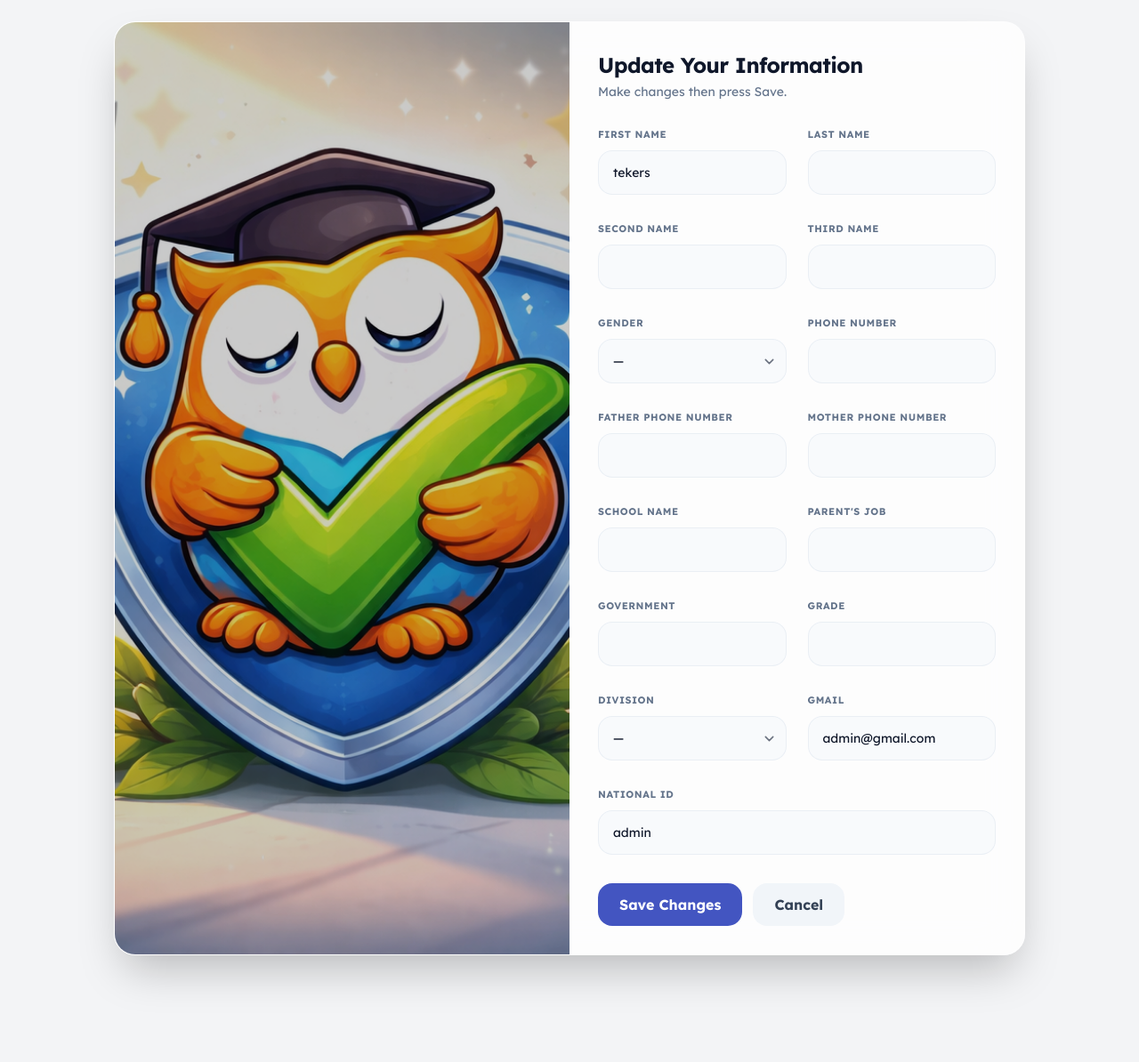
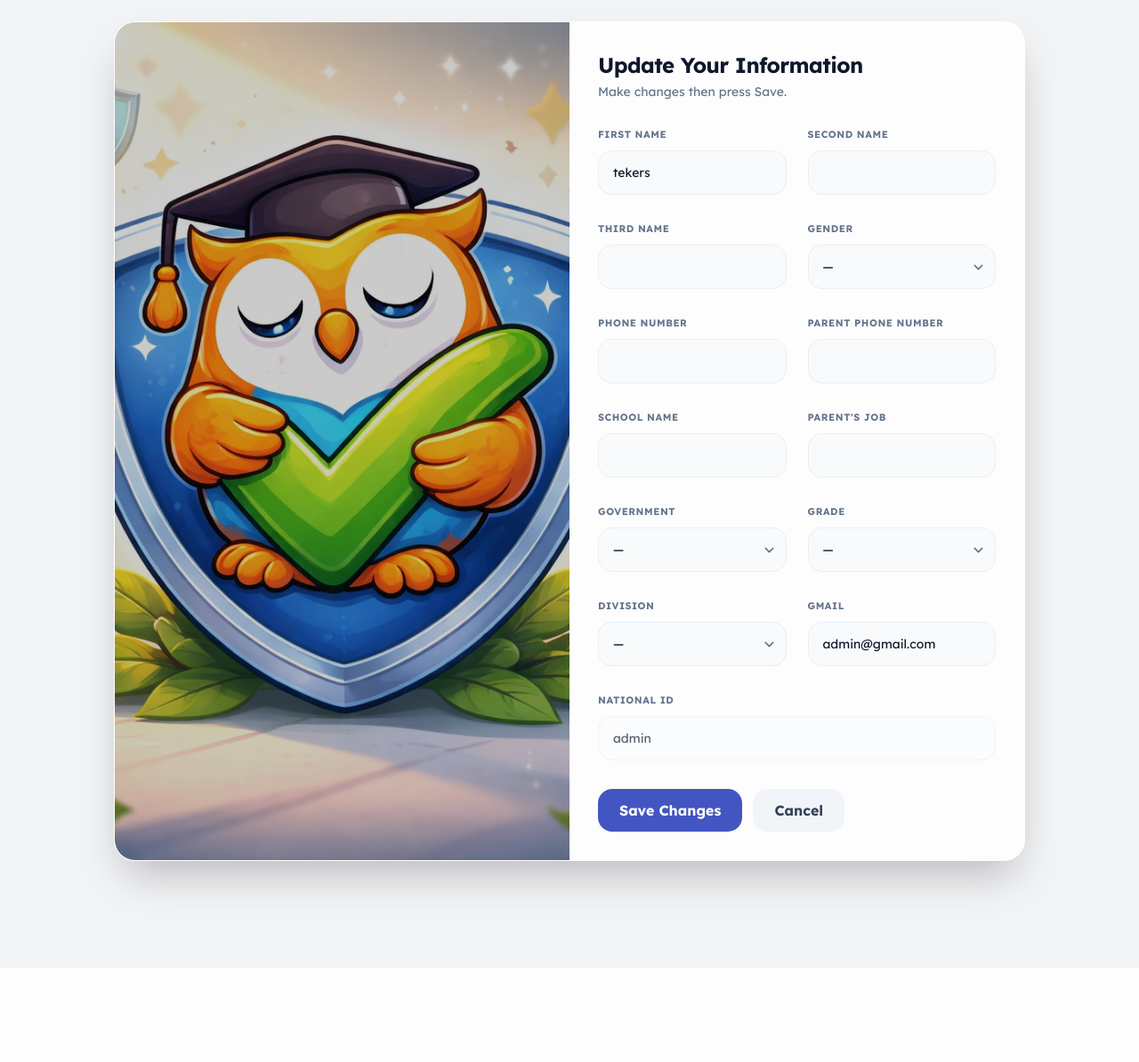
Before and after one commit to omarhesham1010/Teach, a Django app: page /profile/edit/ in a window 1280 px wide. Shown: the part 55-1249 px from the top of the page at 89% size. After the commit the page ends 1077 px from the top, so only its background shows below. Run offline with Django 5.2, Linux system fonts and the light colour scheme; a user stored in the database is signed in; some libraries are stand-ins or nearby versions.

Commit message:
Edit Profile User Page, Save changes button and Cancel edit button

```diff
--- a/myproject/teach/models.py
+++ b/myproject/teach/models.py
@@ -108,7 +108,7 @@ class User(AbstractBaseUser, PermissionsMixin):
     # Contact
     phone_number = models.CharField(max_length=20, blank=True, default='')
     father_phone_number = models.CharField(max_length=20, blank=True, default='')
-    mother_phone_number = models.CharField(max_length=20, unique=True, blank=True, null=True)
+    # mother_phone_number = models.CharField(max_length=20, blank=True, default='')
 
     # School info
     school_name = models.CharField(max_length=120, blank=True, default='')
--- a/myproject/teach/urls.py
+++ b/myproject/teach/urls.py
@@ -11,7 +11,7 @@ urlpatterns = [
     path("instructor/", views.instructor, name="instructor"),
     path("courses/", views.courses, name="courses"),
     path("course-details/", views.course_details, name="course_details"),
-    path("course-content/", views.course_content, name="course_content"),
+    path("course-content/", views.course_content, name="course_content"),##################
     path("assignment/", views.assignment, name="assignment"),
     path("enrollment/", views.enrollment, name="enrollment"),
     path("signup/", views.signup, name="signup"),
@@ -24,6 +24,6 @@ urlpatterns = [
     path("notes/", views.notes_view, name="notes"),
     path("discussion/", views.discussion_view, name="discussion"),
     path("wallet/add/", views.add_money_to_wallet, name="add_money_to_wallet"),
-    path("course-content/", views.course_content, name="course_content_static"),
+    path("course-content/", views.course_content, name="course_content_static"), ##################
     path("api/toggle-theme/", views.toggle_theme, name="toggle_theme"),
 ]
--- a/myproject/teach/views.py
+++ b/myproject/teach/views.py
@@ -223,7 +223,7 @@ def edit_user_profile(request):
         user.gender = request.POST.get("gender", "")
         user.phone_number = request.POST.get("phone_number", "")
         user.father_phone_number = request.POST.get("father_phone_number", "")
-        user.mother_phone_number = request.POST.get("mother_phone_number", "")
+        # user.mother_phone_number = request.POST.get("mother_phone_number", "")
         user.school_name = request.POST.get("school_name", "")
         user.parents_job = request.POST.get("parents_job", "")
         user.government = request.POST.get("government", "")
--- a/myproject/templates/teach/edit_user_profile.html
+++ b/myproject/templates/teach/edit_user_profile.html
@@ -1,6 +1,7 @@
 {% load static %}
 <!DOCTYPE html>
 <html class="light" lang="en">
+
 <head>
   <meta charset="utf-8" />
   <meta content="width=device-width, initial-scale=1.0" name="viewport" />
@@ -17,7 +18,8 @@
 <body class="bg-background-light dark:bg-background-dark text-slate-900 dark:text-slate-100 pb-24">
 
   <!-- NAV -->
-  <nav class="sticky top-0 z-50 bg-white/80 dark:bg-slate-900/80 backdrop-blur-md px-4 py-3 border-b border-slate-200 dark:border-slate-800 flex items-center justify-between">
+  <nav
+    class="sticky top-0 z-50 bg-white/80 dark:bg-slate-900/80 backdrop-blur-md px-4 py-3 border-b border-slate-200 dark:border-slate-800 flex items-center justify-between">
     <a href="{% url 'profile' %}" class="flex items-center gap-2">
       <span class="material-icons-outlined text-primary">arrow_back</span>
       <span class="font-bold text-lg tracking-tight">Edit Profile</span>
@@ -31,16 +33,14 @@
     <div class="max-w-5xl mx-auto">
 
 
-      <section class="bg-white/80 dark:bg-slate-900/70 backdrop-blur-xl border border-white/30 dark:border-slate-800/60 rounded-3xl shadow-2xl overflow-hidden">
+      <section
+        class="bg-white/80 dark:bg-slate-900/70 backdrop-blur-xl border border-white/30 dark:border-slate-800/60 rounded-3xl shadow-2xl overflow-hidden">
         <div class="grid grid-cols-1 md:grid-cols-2">
 
 
           <div class="relative w-full h-56 md:h-auto">
-            <img
-              src="{% static 'teach/img/edit.png' %}"
-              alt="Edit Profile"
-              class="absolute inset-0 w-full h-full object-cover"
-            />
+            <img src="{% static 'teach/img/edit.png' %}" alt="Edit Profile"
+              class="absolute inset-0 w-full h-full object-cover" />
             <div class="absolute inset-0 bg-black/20"></div>
           </div>
 
@@ -58,101 +58,136 @@
 
               <!-- First Name -->
               <div class="space-y-2">
-                <label class="text-[11px] font-bold tracking-wider text-slate-500 dark:text-slate-400 uppercase">First Name</label>
-                <input name="first_name" value="{{ user.first_name|default:'' }}" class="w-full rounded-2xl px-4 py-3.5 text-sm bg-slate-50 dark:bg-slate-900/40 border border-slate-200/60 dark:border-slate-700/50 focus:ring-2 focus:ring-primary/40">
-              </div>
-
-              <!-- Last Name -->
-              <div class="space-y-2">
-                <label class="text-[11px] font-bold tracking-wider text-slate-500 dark:text-slate-400 uppercase">Last Name</label>
-                <input name="last_name" value="{{ user.last_name|default:'' }}" class="w-full rounded-2xl px-4 py-3.5 text-sm bg-slate-50 dark:bg-slate-900/40 border border-slate-200/60 dark:border-slate-700/50 focus:ring-2 focus:ring-primary/40">
+                <label class="text-[11px] font-bold tracking-wider text-slate-500 dark:text-slate-400 uppercase">First
+                  Name</label>
+                <input name="first_name" value="{{ user.first_name|default:'' }}"
+                  class="w-full rounded-2xl px-4 py-3.5 text-sm bg-slate-50 dark:bg-slate-900/40 border border-slate-200/60 dark:border-slate-700/50 focus:ring-2 focus:ring-primary/40">
               </div>
 
               <!-- Second Name -->
               <div class="space-y-2">
-                <label class="text-[11px] font-bold tracking-wider text-slate-500 dark:text-slate-400 uppercase">Second Name</label>
-                <input name="second_name" value="{{ user.second_name|default:'' }}" class="w-full rounded-2xl px-4 py-3.5 text-sm bg-slate-50 dark:bg-slate-900/40 border border-slate-200/60 dark:border-slate-700/50 focus:ring-2 focus:ring-primary/40">
+                <label class="text-[11px] font-bold tracking-wider text-slate-500 dark:text-slate-400 uppercase">Second
+                  Name</label>
+                <input name="second_name" value="{{ user.second_name|default:'' }}"
+                  class="w-full rounded-2xl px-4 py-3.5 text-sm bg-slate-50 dark:bg-slate-900/40 border border-slate-200/60 dark:border-slate-700/50 focus:ring-2 focus:ring-primary/40">
               </div>
 
               <!-- Third Name -->
               <div class="space-y-2">
-                <label class="text-[11px] font-bold tracking-wider text-slate-500 dark:text-slate-400 uppercase">Third Name</label>
-                <input name="third_name" value="{{ user.third_name|default:'' }}" class="w-full rounded-2xl px-4 py-3.5 text-sm bg-slate-50 dark:bg-slate-900/40 border border-slate-200/60 dark:border-slate-700/50 focus:ring-2 focus:ring-primary/40">
+                <label class="text-[11px] font-bold tracking-wider text-slate-500 dark:text-slate-400 uppercase">Third
+                  Name</label>
+                <input name="third_name" value="{{ user.third_name|default:'' }}"
+                  class="w-full rounded-2xl px-4 py-3.5 text-sm bg-slate-50 dark:bg-slate-900/40 border border-slate-200/60 dark:border-slate-700/50 focus:ring-2 focus:ring-primary/40">
               </div>
 
               <!-- Gender -->
               <div class="space-y-2">
-                <label class="text-[11px] font-bold tracking-wider text-slate-500 dark:text-slate-400 uppercase">Gender</label>
-                <select name="gender" class="w-full rounded-2xl px-4 py-3.5 text-sm bg-slate-50 dark:bg-slate-900/40 border border-slate-200/60 dark:border-slate-700/50 focus:ring-2 focus:ring-primary/40">
+                <label
+                  class="text-[11px] font-bold tracking-wider text-slate-500 dark:text-slate-400 uppercase">Gender</label>
+                <select name="gender"
+                  class="w-full rounded-2xl px-4 py-3.5 text-sm bg-slate-50 dark:bg-slate-900/40 border border-slate-200/60 dark:border-slate-700/50 focus:ring-2 focus:ring-primary/40">
                   <option value="" {% if not user.gender %}selected{% endif %}>—</option>
-                  <option value="Male" {% if user.gender == "Male" %}selected{% endif %}>Male</option>
-                  <option value="Female" {% if user.gender == "Female" %}selected{% endif %}>Female</option>
+                  {% for val, label in user.GENDER_CHOICES %}
+                  <option value="{{ val }}" {% if user.gender == val %}selected{% endif %}>{{ label }}</option>
+                  {% endfor %}
                 </select>
               </div>
 
               <!-- Phone -->
               <div class="space-y-2">
-                <label class="text-[11px] font-bold tracking-wider text-slate-500 dark:text-slate-400 uppercase">Phone Number</label>
-                <input name="phone_number" value="{{ user.phone_number|default:'' }}" class="w-full rounded-2xl px-4 py-3.5 text-sm bg-slate-50 dark:bg-slate-900/40 border border-slate-200/60 dark:border-slate-700/50 focus:ring-2 focus:ring-primary/40">
+                <label class="text-[11px] font-bold tracking-wider text-slate-500 dark:text-slate-400 uppercase">Phone
+                  Number</label>
+                <input name="phone_number" value="{{ user.phone_number|default:'' }}"
+                  class="w-full rounded-2xl px-4 py-3.5 text-sm bg-slate-50 dark:bg-slate-900/40 border border-slate-200/60 dark:border-slate-700/50 focus:ring-2 focus:ring-primary/40">
               </div>
 
               <!-- Father Phone -->
               <div class="space-y-2">
-                <label class="text-[11px] font-bold tracking-wider text-slate-500 dark:text-slate-400 uppercase">Father Phone Number</label>
-                <input name="father_phone_number" value="{{ user.father_phone_number|default:'' }}" class="w-full rounded-2xl px-4 py-3.5 text-sm bg-slate-50 dark:bg-slate-900/40 border border-slate-200/60 dark:border-slate-700/50 focus:ring-2 focus:ring-primary/40">
+                <label class="text-[11px] font-bold tracking-wider text-slate-500 dark:text-slate-400 uppercase">Parent
+                  Phone Number</label>
+                <input name="father_phone_number" value="{{ user.father_phone_number|default:'' }}"
+                  class="w-full rounded-2xl px-4 py-3.5 text-sm bg-slate-50 dark:bg-slate-900/40 border border-slate-200/60 dark:border-slate-700/50 focus:ring-2 focus:ring-primary/40">
               </div>
 
-              <!-- Mother Phone -->
+              <!-- Mother Phone
               <div class="space-y-2">
-                <label class="text-[11px] font-bold tracking-wider text-slate-500 dark:text-slate-400 uppercase">Mother Phone Number</label>
-                <input name="mother_phone_number" value="{{ user.mother_phone_number|default:'' }}" class="w-full rounded-2xl px-4 py-3.5 text-sm bg-slate-50 dark:bg-slate-900/40 border border-slate-200/60 dark:border-slate-700/50 focus:ring-2 focus:ring-primary/40">
-              </div>
+                <label class="text-[11px] font-bold tracking-wider text-slate-500 dark:text-slate-400 uppercase">Mother
+                  Phone Number</label>
+                <input name="mother_phone_number" value="{{ user.mother_phone_number|default:'' }}"
+                  class="w-full rounded-2xl px-4 py-3.5 text-sm bg-slate-50 dark:bg-slate-900/40 border border-slate-200/60 dark:border-slate-700/50 focus:ring-2 focus:ring-primary/40">
+              </div> -->
 
               <!-- School -->
               <div class="space-y-2">
-                <label class="text-[11px] font-bold tracking-wider text-slate-500 dark:text-slate-400 uppercase">School Name</label>
-                <input name="school_name" value="{{ user.school_name|default:'' }}" class="w-full rounded-2xl px-4 py-3.5 text-sm bg-slate-50 dark:bg-slate-900/40 border border-slate-200/60 dark:border-slate-700/50 focus:ring-2 focus:ring-primary/40">
+                <label class="text-[11px] font-bold tracking-wider text-slate-500 dark:text-slate-400 uppercase">School
+                  Name</label>
+                <input name="school_name" value="{{ user.school_name|default:'' }}"
+                  class="w-full rounded-2xl px-4 py-3.5 text-sm bg-slate-50 dark:bg-slate-900/40 border border-slate-200/60 dark:border-slate-700/50 focus:ring-2 focus:ring-primary/40">
               </div>
 
               <!-- Parent Job -->
               <div class="space-y-2">
-                <label class="text-[11px] font-bold tracking-wider text-slate-500 dark:text-slate-400 uppercase">Parent's Job</label>
-                <input name="parents_job" value="{{ user.parents_job|default:'' }}" class="w-full rounded-2xl px-4 py-3.5 text-sm bg-slate-50 dark:bg-slate-900/40 border border-slate-200/60 dark:border-slate-700/50 focus:ring-2 focus:ring-primary/40">
+                <label
+                  class="text-[11px] font-bold tracking-wider text-slate-500 dark:text-slate-400 uppercase">Parent's
+                  Job</label>
+                <input name="parents_job" value="{{ user.parents_job|default:'' }}"
+                  class="w-full rounded-2xl px-4 py-3.5 text-sm bg-slate-50 dark:bg-slate-900/40 border border-slate-200/60 dark:border-slate-700/50 focus:ring-2 focus:ring-primary/40">
               </div>
 
               <!-- Government -->
               <div class="space-y-2">
-                <label class="text-[11px] font-bold tracking-wider text-slate-500 dark:text-slate-400 uppercase">Government</label>
-                <input name="government" value="{{ user.government|default:'' }}" class="w-full rounded-2xl px-4 py-3.5 text-sm bg-slate-50 dark:bg-slate-900/40 border border-slate-200/60 dark:border-slate-700/50 focus:ring-2 focus:ring-primary/40">
+                <label
+                  class="text-[11px] font-bold tracking-wider text-slate-500 dark:text-slate-400 uppercase">Government</label>
+                <select name="government"
+                  class="w-full rounded-2xl px-4 py-3.5 text-sm bg-slate-50 dark:bg-slate-900/40 border border-slate-200/60 dark:border-slate-700/50 focus:ring-2 focus:ring-primary/40">
+                  <option value="" {% if not user.government %}selected{% endif %}>—</option>
+                  {% for val, label in user.GOVERNMENT_CHOICES %}
+                  <option value="{{ val }}" {% if user.government == val %}selected{% endif %}>{{ label }}</option>
+                  {% endfor %}
+                </select>
               </div>
 
               <!-- Grade -->
               <div class="space-y-2">
-                <label class="text-[11px] font-bold tracking-wider text-slate-500 dark:text-slate-400 uppercase">Grade</label>
-                <input name="grade" value="{{ user.grade|default:'' }}" class="w-full rounded-2xl px-4 py-3.5 text-sm bg-slate-50 dark:bg-slate-900/40 border border-slate-200/60 dark:border-slate-700/50 focus:ring-2 focus:ring-primary/40">
+                <label
+                  class="text-[11px] font-bold tracking-wider text-slate-500 dark:text-slate-400 uppercase">Grade</label>
+                <select name="grade"
+                  class="w-full rounded-2xl px-4 py-3.5 text-sm bg-slate-50 dark:bg-slate-900/40 border border-slate-200/60 dark:border-slate-700/50 focus:ring-2 focus:ring-primary/40">
+                  <option value="" {% if not user.grade %}selected{% endif %}>—</option>
+                  {% for val, label in user.GRADE_CHOICES %}
+                  <option value="{{ val }}" {% if user.grade == val %}selected{% endif %}>{{ label }}</option>
+                  {% endfor %}
+                </select>
               </div>
 
               <!-- Division -->
               <div class="space-y-2">
-                <label class="text-[11px] font-bold tracking-wider text-slate-500 dark:text-slate-400 uppercase">Division</label>
-                <select name="division" class="w-full rounded-2xl px-4 py-3.5 text-sm bg-slate-50 dark:bg-slate-900/40 border border-slate-200/60 dark:border-slate-700/50 focus:ring-2 focus:ring-primary/40">
+                <label
+                  class="text-[11px] font-bold tracking-wider text-slate-500 dark:text-slate-400 uppercase">Division</label>
+                <select name="division"
+                  class="w-full rounded-2xl px-4 py-3.5 text-sm bg-slate-50 dark:bg-slate-900/40 border border-slate-200/60 dark:border-slate-700/50 focus:ring-2 focus:ring-primary/40">
                   <option value="" {% if not user.division %}selected{% endif %}>—</option>
-                  <option value="Science" {% if user.division == "Science" %}selected{% endif %}>Science</option>
-                  <option value="Mathmatics" {% if user.division == "Mathmatics" %}selected{% endif %}>Mathmatics</option>
-                  <option value="Literature" {% if user.division == "Literature" %}selected{% endif %}>Literature</option>
+                  {% for val, label in user.DIVISION_CHOICES %}
+                  <option value="{{ val }}" {% if user.division == val %}selected{% endif %}>{{ label }}</option>
+                  {% endfor %}
                 </select>
               </div>
 
               <!-- Gmail -->
               <div class="space-y-2">
-                <label class="text-[11px] font-bold tracking-wider text-slate-500 dark:text-slate-400 uppercase">Gmail</label>
-                <input name="gmail" value="{{ user.email|default:'' }}" class="w-full rounded-2xl px-4 py-3.5 text-sm bg-slate-50 dark:bg-slate-900/40 border border-slate-200/60 dark:border-slate-700/50 focus:ring-2 focus:ring-primary/40">
+                <label
+                  class="text-[11px] font-bold tracking-wider text-slate-500 dark:text-slate-400 uppercase">Gmail</label>
+                <input name="gmail" value="{{ user.email|default:'' }}"
+                  class="w-full rounded-2xl px-4 py-3.5 text-sm bg-slate-50 dark:bg-slate-900/40 border border-slate-200/60 dark:border-slate-700/50 focus:ring-2 focus:ring-primary/40">
               </div>
 
               <!-- National ID -->
               <div class="space-y-2 md:col-span-2">
-                <label class="text-[11px] font-bold tracking-wider text-slate-500 dark:text-slate-400 uppercase">National ID</label>
-                <input name="national_id" value="{{ user.national_id|default:'' }}" class="w-full rounded-2xl px-4 py-3.5 text-sm bg-slate-50 dark:bg-slate-900/40 border border-slate-200/60 dark:border-slate-700/50 focus:ring-2 focus:ring-primary/40">
+                <label
+                  class="text-[11px] font-bold tracking-wider text-slate-500 dark:text-slate-400 uppercase">National
+                  ID</label>
+                <input name="national_id" value="{{ user.national_id|default:'' }}" readonly
+                  class="w-full rounded-2xl px-4 py-3.5 text-sm bg-slate-50 dark:bg-slate-900/40 border border-slate-200/60 dark:border-slate-700/50 focus:ring-2 focus:ring-primary/40 opacity-70 cursor-not-allowed">
               </div>
 
               <!-- Actions -->
@@ -177,4 +212,5 @@
   </main>
 
 </body>
+
 </html>
--- a/myproject/templates/teach/profile.html
+++ b/myproject/templates/teach/profile.html
@@ -249,7 +249,7 @@
     </div>
 
     <div class="space-y-2">
-      <label class="text-[11px] font-bold tracking-wider text-slate-500 dark:text-slate-400 uppercase">Father Phone
+      <label class="text-[11px] font-bold tracking-wider text-slate-500 dark:text-slate-400 uppercase">Parent Phone
         Number</label>
       <div
         class="rounded-2xl px-4 py-3.5 text-sm font-medium bg-slate-50/80 dark:bg-slate-900/40 border border-slate-200/60 dark:border-slate-700/50 shadow-sm">
@@ -257,14 +257,14 @@
       </div>
     </div>
 
-    <div class="space-y-2">
+    <!-- <div class="space-y-2">
       <label class="text-[11px] font-bold tracking-wider text-slate-500 dark:text-slate-400 uppercase">Mother Phone
         Number</label>
       <div
         class="rounded-2xl px-4 py-3.5 text-sm font-medium bg-slate-50/80 dark:bg-slate-900/40 border border-slate-200/60 dark:border-slate-700/50 shadow-sm">
         {{ user.mother_phone_number|default:"—" }}
       </div>
-    </div>
+    </div> -->
 
     <div class="space-y-2">
       <label class="text-[11px] font-bold tracking-wider text-slate-500 dark:text-slate-400 uppercase">School
```
Also changed, not shown: myproject/db.sqlite3, myproject/teach/migrations/0004_remove_user_mother_phone_number.py (added).
